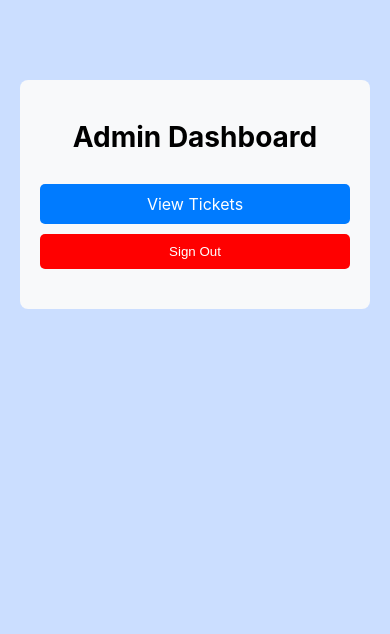
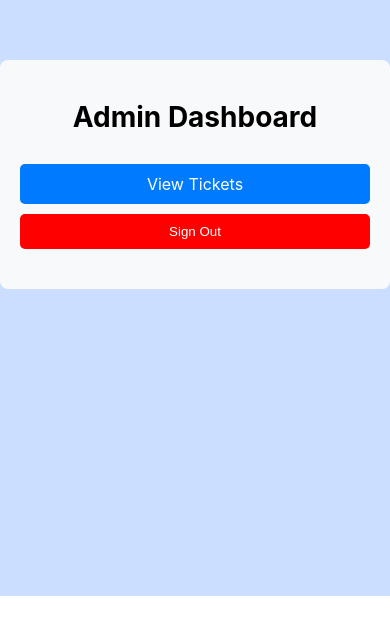
Before and after one commit to Mihir355/Ticket-Support-System, a React (Create React App) app in the folder frontend/: page /employeepage/1 in a window 390 px wide. Shown: the part 248-882 px from the top of the page. After the commit the page ends 844 px from the top, so only its background shows below. Built offline with nearby package versions, Linux system fonts and the light colour scheme.

Commit message:
rollback admindash

```diff
--- a/frontend/src/styling/admindash.css
+++ b/frontend/src/styling/admindash.css
@@ -5,7 +5,6 @@
   height: 100vh;
   text-align: center;
   background-color: rgb(203, 222, 255);
-  padding: 20px;
 }
 
 .admindash-content {
@@ -60,9 +59,3 @@
 .admindash-signout:hover {
   background-color: #cc0000;
 }
-
-@media (max-width: 768px) {
-  .admindash-container {
-    padding: 20px;
-  }
-}
```
